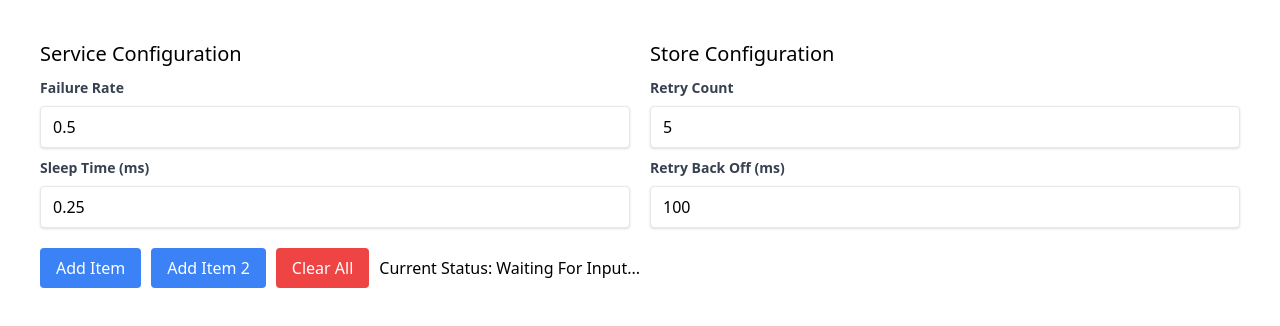
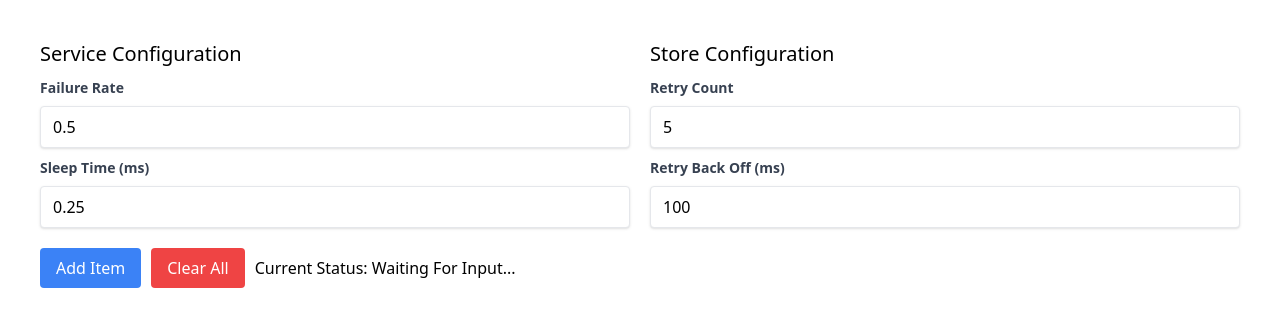
Before and after one commit to samjwillis97/svelte-store-playground, a SvelteKit app: page / in a window 1280 px wide. Shown: the top 326 px of the page. Built offline with nearby package versions, Linux system fonts and the light colour scheme.

Commit message:
Made minimal updates.

```diff
--- a/src/routes/+page.svelte
+++ b/src/routes/+page.svelte
@@ -112,16 +112,14 @@
 
 	<div class="flex flex-row gap-2.5 items-center w-full">
 		<button
-			disabled={$todos.isLoading}
-			on:click={handleAddItem}
-			class="py-2 px-4 rounded text-white bg-blue-500 hover:bg-blue-700">Add Item</button
+			disabled={$addTodoMutator.isLoading}
+			on:click={handleAddItemV2}
+			class="py-2 px-4 rounded text-white bg-blue-500 hover:bg-blue-700 active:bg-blue-800 disabled:bg-blue-200"
+			>Add Item</button
 		>
 		<button
-			disabled={$addTodoMutator.isLoading}
-			on:click={handleAddItemV2}
-			class="py-2 px-4 rounded text-white bg-blue-500 hover:bg-blue-700">Add Item 2</button
-		>
-		<button on:click={clearAll} class="py-2 px-4 rounded text-white bg-red-500 hover:bg-red-700"
+			on:click={clearAll}
+			class="py-2 px-4 rounded text-white bg-red-500 hover:bg-red-700 active:bg-red-800 disable:bg-red-200"
 			>Clear All</button
 		>
 		<div class="flex flex-row gap-1">
```
Also changed, not shown: 17 other files (tests, documents, lock files or other folders).
